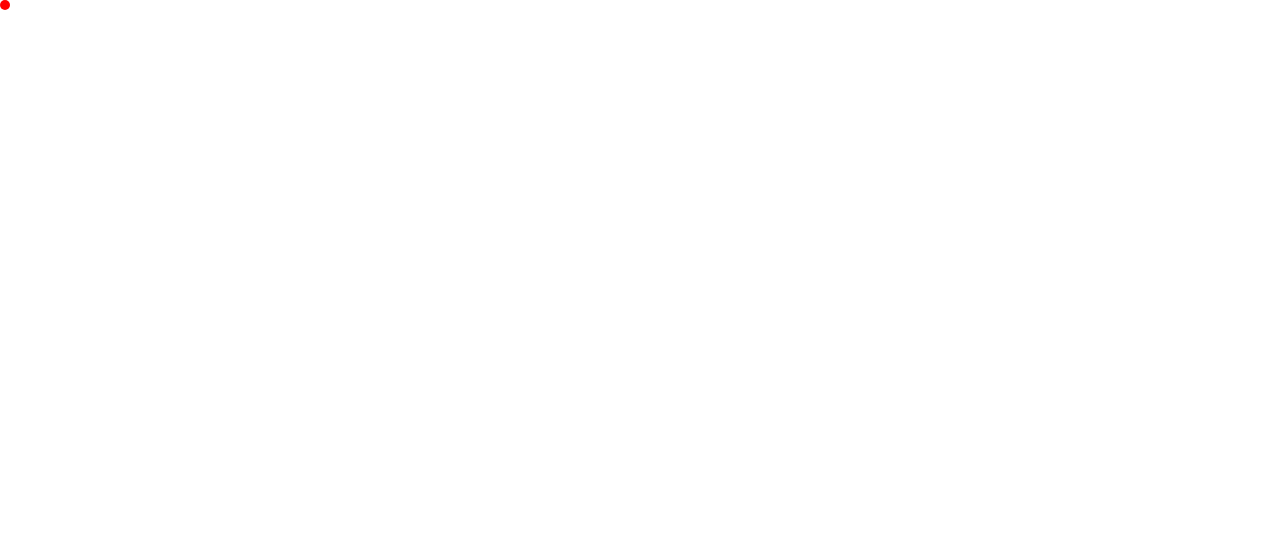
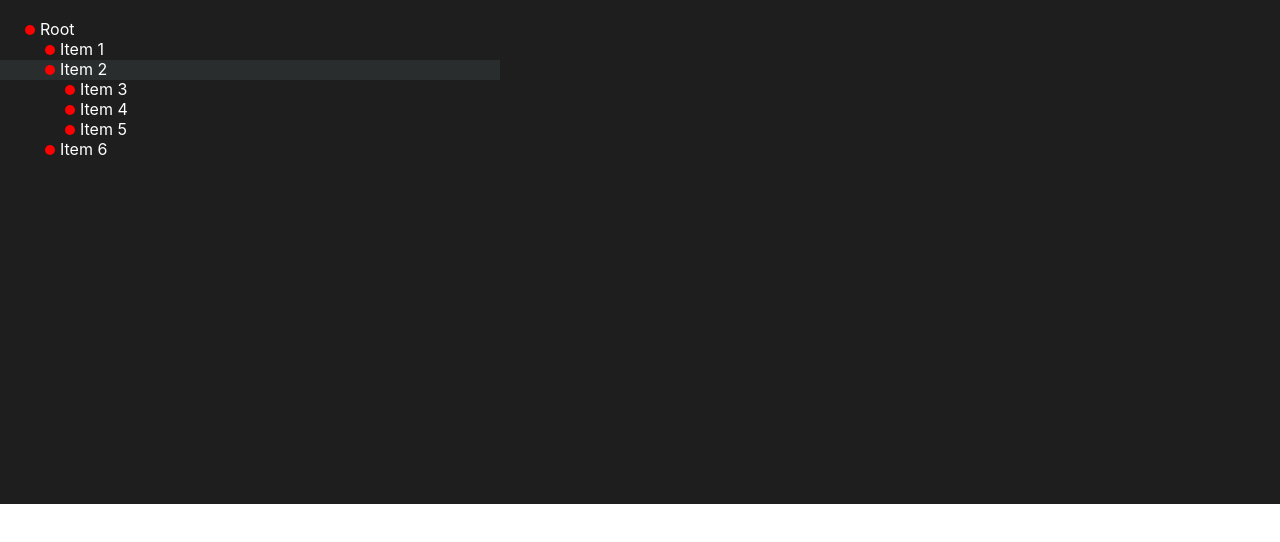
Before and after one commit to ilyaivanov/reactree, a React (Create React App) app: page / in a window 1280 px wide. Shown: the top 542 px of the page. Built offline with nearby package versions, Linux system fonts and the light colour scheme.

Commit message:
Static tree structure with a selection box

```diff
--- a/src/App.tsx
+++ b/src/App.tsx
@@ -1,47 +1,75 @@
 import React, { useReducer } from "react";
 import "./App.css";
+import * as tree from "./domain/itemsTree";
 
-type Item = {
-  title: string;
-  children: Item[];
-  isOpen: boolean;
-  parent?: Item;
-};
-
-const createItem = (title: string, children?: Item[]): Item => {
-  const item: Item = {
-    title,
-    isOpen: children ? children.length > 0 : false,
-    children: children || [],
-  };
-
-  children && children.forEach((child) => (child.parent = item));
-  return item;
-};
-
-const root = createItem("Root", [
-  createItem("Item 1"),
-  createItem("Item 2", [
-    createItem("Item 3"),
-    createItem("Item 4"),
-    createItem("Item 5"),
+const root = tree.createItem("Root", [
+  tree.createItem("Item 1"),
+  tree.createItem("Item 2", [
+    tree.createItem("Item 3"),
+    tree.createItem("Item 4"),
+    tree.createItem("Item 5"),
   ]),
-  createItem("Item 6"),
+  tree.createItem("Item 6"),
 ]);
-
-const getItemOffsetFromParent = (item: Item) => {
-  if (!item.parent) return 0;
-};
 
 function App() {
   const [tree, dispatch] = useReducer((x) => x, root);
   return (
-    <div>
+    <div style={{ color: colors.text, backgroundColor: colors.background }}>
       <svg viewBox="0 0 500 500" width="500" height="500">
-        <circle cx="5" cy="5" r="5" fill="red"></circle>
+        {selectionBox()}
+        {itemView(tree)}
       </svg>
     </div>
   );
 }
 
+const selectionBox = () => {
+  const { gap, yStep } = spacings;
+  return (
+    <rect
+      x="0"
+      y={gap + yStep * 2 - yStep / 2}
+      width="500"
+      height={yStep}
+      fill={colors.selectionColor}
+    />
+  );
+};
+
+const itemView = (item: Item) => {
+  const y = item.parent
+    ? tree.getItemOffsetFromParent(item) * spacings.yStep
+    : spacings.gap;
+  const x = item.parent ? spacings.xStep : spacings.gap;
+  return (
+    <g transform={`translate(${x}, ${y})`}>
+      <circle r={spacings.circleRadius} fill="red"></circle>
+      <text
+        x={spacings.circleRadius + spacings.circleToTextDistance}
+        dy="0.32em"
+        fill="currentColor"
+      >
+        {item.title}
+      </text>
+      <g>{item.isOpen && item.children.map(itemView)}</g>
+    </g>
+  );
+};
+
+//DESIGN SYSTEM
+const spacings = {
+  gap: 30,
+  xStep: 20,
+  yStep: 20,
+  circleRadius: 5,
+  circleToTextDistance: 5,
+};
+
+const colors = {
+  selectionColor: "rgb(42,45,46)",
+  background: "#1E1E1E",
+  text: "white",
+};
+
 export default App;
--- a/src/domain/itemsTree.ts
+++ b/src/domain/itemsTree.ts
@@ -0,0 +1,32 @@
+export const createItem = (title: string, children?: Item[]): Item => {
+  const item: Item = {
+    title,
+    isOpen: children ? children.length > 0 : false,
+    children: children || [],
+  };
+
+  children && children.forEach((child) => (child.parent = item));
+  return item;
+};
+
+export const getItemOffsetFromParent = (item: Item) => {
+  if (!item.parent) return 0;
+  else {
+    const getChildrenCountIncludingSelf = (item: Item): number => {
+      if (item.isOpen)
+        return item.children.reduce(
+          (count, item) => count + getChildrenCountIncludingSelf(item),
+          1
+        );
+      else return 1;
+    };
+    const context = item.parent.children;
+    const index = context.indexOf(item);
+    return (
+      1 +
+      context
+        .slice(0, index)
+        .reduce((count, item) => count + getChildrenCountIncludingSelf(item), 0)
+    );
+  }
+};
--- /dev/null
+++ b/src/domain/types.d.ts
@@ -0,0 +1,6 @@
+type Item = {
+  title: string;
+  children: Item[];
+  isOpen: boolean;
+  parent?: Item;
+};
```
Also changed, not shown: src/setupTests.ts (+1 -1 lines), 2 other files (tests, documents, lock files or other folders).
